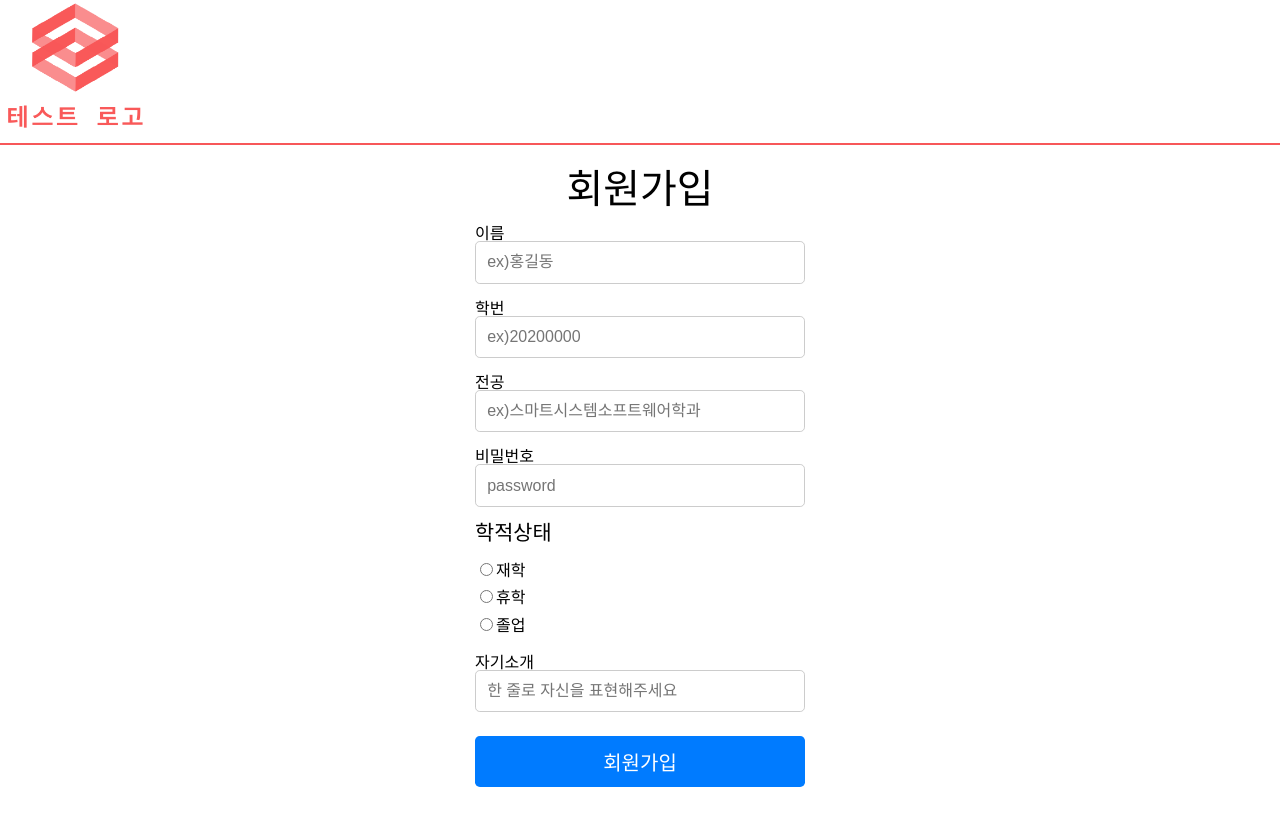
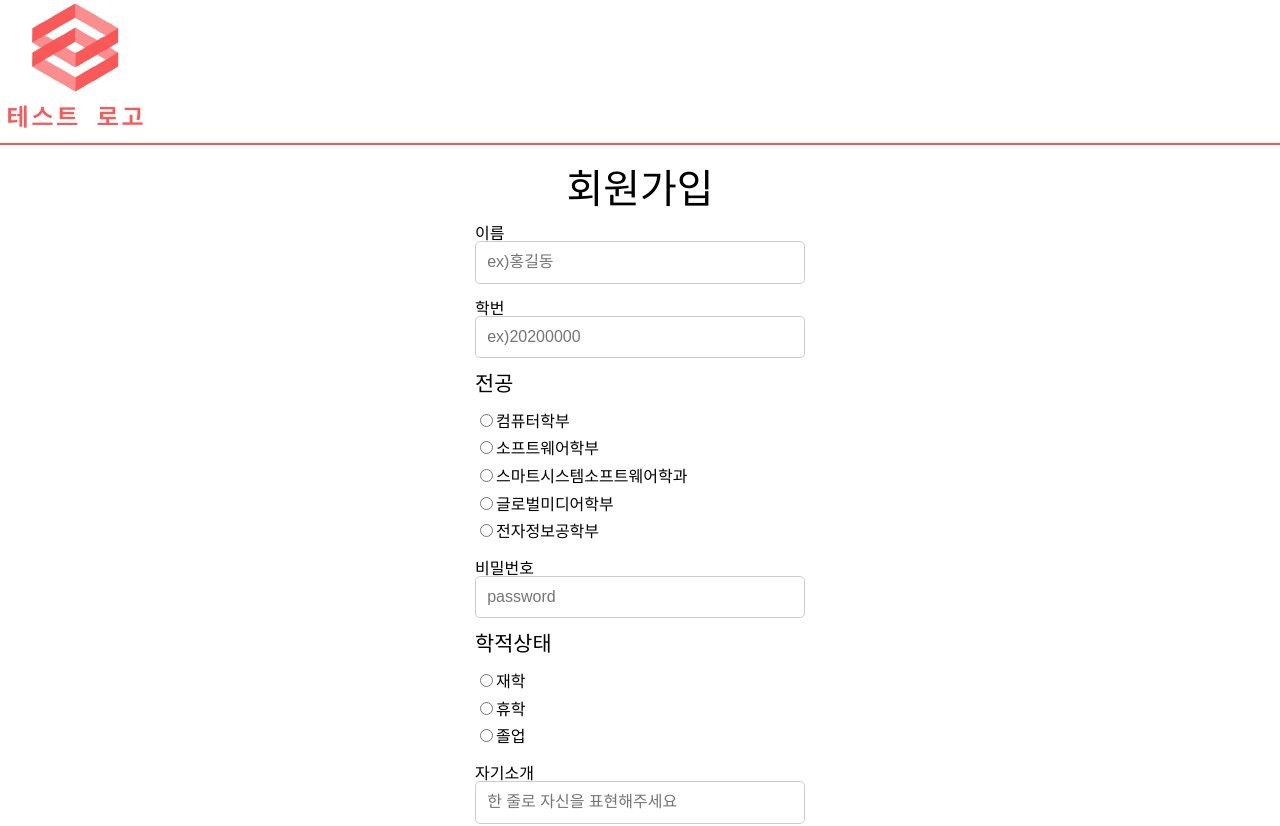
Before and after one commit to zaehuun/SSUKET-PUNCH, a React (Create React App) app in the folder front-end/: page /join in a window 1280 px wide. Shown: the top 826 px of the page. Built offline with nearby package versions, Linux system fonts and the light colour scheme.

Commit message:
modify major type from input to radio

```diff
--- a/front-end/src/pages/Join/Join.jsx
+++ b/front-end/src/pages/Join/Join.jsx
@@ -28,7 +28,6 @@ function Join() {
         window.location.pathname = "/";
       })
       .catch(error => {
-        // 로그인 실패 했을 때 코드
         alert("이미 가입된 회원입니다.");
       });;
   };
@@ -58,6 +57,16 @@ function Join() {
     }
   };
 
+  const handleMajorRadio = e => {
+    usermajor = e.target.value;
+    return;
+  }
+
+  const handleStateRadio = e => {
+    state = e.target.value;
+    return;
+  }
+
   return (
     <section id="sign-up">
       <header>
@@ -82,32 +91,52 @@ function Join() {
           <br />
         </div>
 
-        <div className="input-box">
-          <label htmlFor="Student_major">전공</label> <br />
-          <input type="text" name="usermajor" className="log-box" id="usermajor" placeholder="ex)스마트시스템소프트웨어학과" minLength="2" onChange={handleInput} required />
-          <br />
+        <div className="student-state">
+          <h2>전공</h2>
+          <div className="radio-box">
+            <input id="computer" name="usermajor" type="radio" value="컴퓨터학부" onChange={handleMajorRadio} required />
+            <label htmlFor="computer">컴퓨터학부</label>
+            <br />
+          </div>
+          <div className="radio-box">
+            <input id="software" name="usermajor" type="radio" value="소프트웨어학부" onChange={handleMajorRadio} required />
+            <label htmlFor="software">소프트웨어학부</label>
+            <br />
+          </div>
+          <div className="radio-box">
+            <input id="smart" name="usermajor" type="radio" value="스마트시스템소프트웨어학과" onChange={handleMajorRadio} required />
+            <label htmlFor="smart">스마트시스템소프트웨어학과</label>
+          </div>
+          <div className="radio-box">
+            <input id="global" name="usermajor" type="radio" value="글로벌미디어학부" onChange={handleMajorRadio} required />
+            <label htmlFor="global">글로벌미디어학부</label>
+          </div>
+          <div className="radio-box">
+            <input id="elect" name="usermajor" type="radio" value="전자정보공학부" onChange={handleMajorRadio} required />
+            <label htmlFor="elect">전자정보공학부</label>
+          </div>
         </div>
 
         <div className="input-box">
           <label htmlFor="Passward">비밀번호</label> <br />
-          <input type="password" name="userpw" className="log-box" id="userpw" placeholder="password" onChange={handleInput} required />
+          <input type="password" name="userpw" className="log-box" id="userpw" placeholder="password" onChange={handleStateRadio} required />
           <br />
         </div>
 
         <div className="student-state">
           <h2>학적상태</h2>
           <div className="radio-box">
-            <input id="state" name="state" type="radio" value="ing" onChange={handleInput} required />
+            <input id="attending" name="state" type="radio" value="ing" onChange={handleStateRadio} required />
             <label htmlFor="attending">재학</label>
             <br />
           </div>
           <div className="radio-box">
-            <input id="state" name="state" type="radio" value="break" onChange={handleInput} required />
+            <input id="take-off" name="state" type="radio" value="break" onChange={handleStateRadio} required />
             <label htmlFor="take-off">휴학</label>
             <br />
           </div>
           <div className="radio-box">
-            <input id="state" name="state" type="radio" value="grad" onChange={handleInput} required />
+            <input id="graduated" name="state" type="radio" value="grad" onChange={handleStateRadio} required />
             <label htmlFor="graduated">졸업</label>
           </div>
         </div>
```
